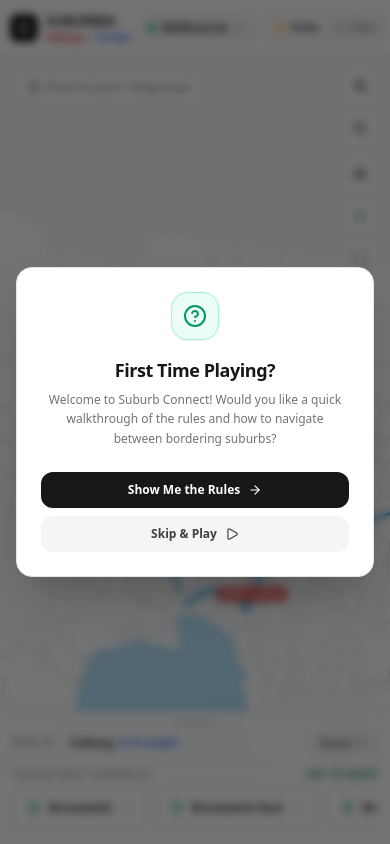
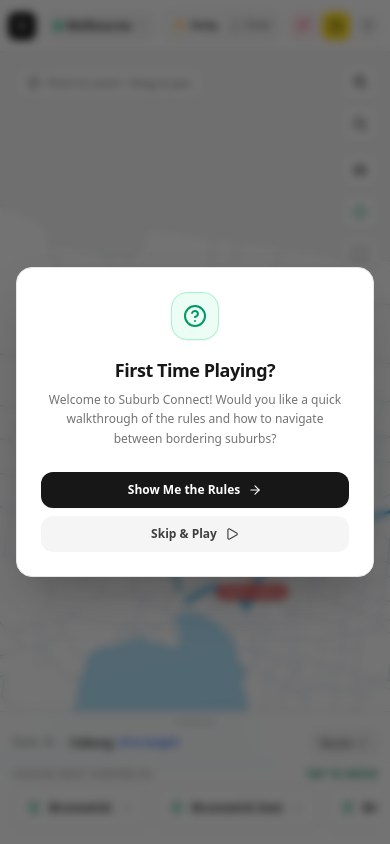
Before and after one commit to ggop/suburbia, a React (Vite) app: page / in a window 390 px wide. Built offline with nearby package versions, Linux system fonts and the light colour scheme.

Commit message:
fix: clear errors on game end and improve header
- Ensure error messages are cleared when a game is won, lost, or abandoned.
- Restrict error message visibility to active play state only.
- Refine header layout by hiding the text branding on smaller screens to prioritize game controls.

```diff
--- a/src/App.tsx
+++ b/src/App.tsx
@@ -187,8 +187,12 @@
   const isInitialMountRef = useRef<boolean>(true);
   const prevStatusRef = useRef<GameState['status']>(gameState.status);
 
-  // When game completes (won or lost) during active play, open results
+  // When game completes (won or lost) during active play, open results and clear any error/warning messages
   useEffect(() => {
+    if (gameState.status === 'won' || gameState.status === 'lost') {
+      setErrorMessage(null);
+    }
+
     if (isInitialMountRef.current) {
       isInitialMountRef.current = false;
       // On initial page load / new browser tab: do NOT load the results popup!
@@ -495,6 +499,7 @@
   // Give up on puzzle
   const handleGiveUp = useCallback(() => {
     if (gameState.status !== 'playing') return;
+    setErrorMessage(null);
     setGameState((prev) => ({
       ...prev,
       status: 'lost',
--- a/src/components/GameControls.tsx
+++ b/src/components/GameControls.tsx
@@ -143,7 +143,7 @@
         </div>
 
         {/* Error message alert on mobile */}
-        {errorMessage && (
+        {errorMessage && gameState.status === 'playing' && (
           <div className="mx-3 my-1 p-2 rounded-lg bg-amber-50 border border-amber-200 text-amber-900 text-[11px] flex items-center gap-2">
             <AlertCircle className="w-3.5 h-3.5 text-amber-600 shrink-0" />
             <span className="font-medium leading-tight">{errorMessage}</span>
@@ -412,7 +412,7 @@
           </div>
 
           {/* Error message alert banner */}
-          {errorMessage && (
+          {errorMessage && gameState.status === 'playing' && (
             <div className="flex items-center gap-2 p-2.5 rounded-lg bg-amber-50 border border-amber-200 text-amber-900 text-xs animate-fadeIn">
               <AlertCircle className="w-4 h-4 text-amber-600 shrink-0" />
               <span className="font-medium leading-tight">{errorMessage}</span>
--- a/src/components/Header.tsx
+++ b/src/components/Header.tsx
@@ -101,21 +101,17 @@
   return (
     <header
       id="game-header"
-      className="h-14 sm:h-16 border-b border-neutral-200 bg-white flex items-center justify-between px-2.5 sm:px-4 md:px-5 z-30 shadow-xs shrink-0 select-none text-neutral-900 gap-2"
+      className="h-13 sm:h-16 border-b border-neutral-200 bg-white flex items-center justify-between px-2 sm:px-4 md:px-5 z-30 shadow-xs shrink-0 select-none text-neutral-900 gap-1 sm:gap-2"
     >
       {/* Brand & Suburb Route Info */}
-      <div className="flex items-center gap-2 sm:gap-3 min-w-0 shrink-0">
-        <div className="w-7 h-7 sm:w-8 sm:h-8 bg-black rounded-lg flex items-center justify-center text-white font-black text-sm tracking-wider shrink-0 shadow-xs">
+      <div className="flex items-center gap-1.5 sm:gap-3 shrink-0">
+        <div className="w-7 h-7 sm:w-8 sm:h-8 bg-black rounded-lg flex items-center justify-center text-white font-black text-xs sm:text-sm tracking-wider shrink-0 shadow-xs">
           S
         </div>
-        <div className="min-w-0">
+        <div className="min-w-0 hidden md:block">
           <h1 className="font-extrabold text-sm sm:text-base tracking-tight text-neutral-900 flex items-center gap-1.5">
             <span>SUBURBIA</span>
           </h1>
-          <p className="text-[10px] sm:text-[11px] text-neutral-500 truncate max-w-[110px] xs:max-w-[170px] sm:max-w-md lg:hidden leading-tight">
-            <span className="text-red-600 font-semibold">{startSuburb?.name || 'Start'}</span> ➔{' '}
-            <span className="text-blue-600 font-semibold">{targetSuburb?.name || 'Target'}</span>
-          </p>
         </div>
       </div>
 
@@ -127,23 +123,23 @@
           onClick={() => setIsCityDropdownOpen((prev) => !prev)}
           aria-haspopup="listbox"
           aria-expanded={isCityDropdownOpen}
-          className="flex items-center gap-1.5 sm:gap-2 px-2 sm:px-2.5 py-1 sm:py-1.5 bg-neutral-100 hover:bg-neutral-200/90 border border-neutral-200 rounded-lg text-xs font-semibold text-neutral-900 transition-all cursor-pointer shadow-xs select-none"
+          className="flex items-center gap-1 sm:gap-2 px-1.5 sm:px-2.5 py-1 sm:py-1.5 bg-neutral-100 hover:bg-neutral-200/90 border border-neutral-200 rounded-lg text-xs font-semibold text-neutral-900 transition-all cursor-pointer shadow-xs select-none"
           title="Select city map"
         >
           <span
             className={`w-2 h-2 rounded-full shrink-0 ${getCityDotColor(selectedCity)}`}
           />
           <span className="font-bold">{CITIES[selectedCity]?.name || 'City'}</span>
-          <span className="text-[10px] text-neutral-500 font-mono hidden xs:inline">
+          <span className="text-[10px] text-neutral-500 font-mono hidden sm:inline">
             ({CITIES[selectedCity]?.badge})
           </span>
           {CITIES[selectedCity]?.isBeta && (
-            <span className="px-1.5 py-0.5 rounded text-[9px] sm:text-[10px] font-extrabold bg-amber-100 text-amber-800 border border-amber-300 uppercase tracking-wide">
+            <span className="hidden sm:inline px-1.5 py-0.5 rounded text-[9px] sm:text-[10px] font-extrabold bg-amber-100 text-amber-800 border border-amber-300 uppercase tracking-wide">
               Beta
             </span>
           )}
           <ChevronDown
-            className={`w-3.5 h-3.5 text-neutral-500 transition-transform duration-200 ${
+            className={`w-3 h-3 sm:w-3.5 sm:h-3.5 text-neutral-500 transition-transform duration-200 ${
               isCityDropdownOpen ? 'rotate-180 text-neutral-900' : ''
             }`}
           />
@@ -222,7 +218,7 @@
         <button
           id="mode-daily-btn"
           onClick={() => onSelectMode('daily')}
-          className={`px-2 sm:px-2.5 py-1 rounded-md flex items-center gap-1 sm:gap-1.5 transition-all cursor-pointer text-[11px] sm:text-xs ${
+          className={`px-1.5 sm:px-2.5 py-1 rounded-md flex items-center gap-1 sm:gap-1.5 transition-all cursor-pointer text-[11px] sm:text-xs ${
             isDaily
               ? 'bg-white text-neutral-900 shadow-xs font-bold'
               : 'text-neutral-500 hover:text-neutral-900'
@@ -230,13 +226,13 @@
           title="Play today's universal daily challenge"
         >
           <Calendar className={`w-3 h-3 sm:w-3.5 sm:h-3.5 ${isDaily ? 'text-amber-500' : 'text-neutral-400'}`} />
-          <span>Daily</span>
+          <span className="hidden min-[380px]:inline">Daily</span>
         </button>
 
         <button
           id="mode-practice-btn"
           onClick={() => onSelectMode('practice')}
-          className={`px-2 sm:px-2.5 py-1 rounded-md flex items-center gap-1 sm:gap-1.5 transition-all cursor-pointer text-[11px] sm:text-xs ${
+          className={`px-1.5 sm:px-2.5 py-1 rounded-md flex items-center gap-1 sm:gap-1.5 transition-all cursor-pointer text-[11px] sm:text-xs ${
             !isDaily
               ? 'bg-white text-neutral-900 shadow-xs font-bold'
               : 'text-neutral-500 hover:text-neutral-900'
@@ -245,7 +241,7 @@
         >
           <Dices className={`w-3 h-3 sm:w-3.5 sm:h-3.5 ${!isDaily ? 'text-indigo-500' : 'text-neutral-400'}`} />
           <span className="hidden sm:inline">Practice</span>
-          <span className="sm:hidden">Free</span>
+          <span className="hidden min-[380px]:inline sm:hidden">Free</span>
         </button>
       </div>
 
@@ -273,10 +269,10 @@
             id="header-give-up-btn"
             onClick={onGiveUp}
             title="Give up and reveal shortest path"
-            className="p-1.5 sm:px-2.5 sm:py-1.5 rounded-lg text-xs font-semibold text-rose-700 bg-rose-50 hover:bg-rose-100 border border-rose-200 flex items-center gap-1.5 transition-colors cursor-pointer"
+            className="p-1.5 sm:px-2.5 sm:py-1.5 rounded-lg text-xs font-semibold text-rose-700 bg-rose-50 hover:bg-rose-100 border border-rose-200 flex items-center gap-1 sm:gap-1.5 transition-colors cursor-pointer"
           >
             <Flag className="w-3.5 h-3.5 text-rose-500" />
-            <span className="hidden sm:inline">Give Up</span>
+            <span className="hidden md:inline">Give Up</span>
           </button>
         )}
 
@@ -286,7 +282,7 @@
             id="toggle-best-path-header-btn"
             onClick={onToggleBestPath}
             title="Toggle optimal path overlay on map"
-            className={`p-1.5 sm:px-3 sm:py-1.5 rounded-lg text-xs font-semibold flex items-center gap-1.5 transition-colors border ${
+            className={`p-1.5 sm:px-3 sm:py-1.5 rounded-lg text-xs font-semibold flex items-center gap-1 sm:gap-1.5 transition-colors border ${
               showBestPath
                 ? 'bg-violet-50 text-violet-800 border-violet-300 shadow-xs'
                 : 'bg-white text-neutral-700 border-neutral-200 hover:bg-neutral-50'
@@ -302,10 +298,10 @@
           <button
             id="view-results-btn"
             onClick={onOpenResultModal}
-            className="p-1.5 sm:px-2.5 sm:py-1.5 rounded-lg text-xs font-semibold bg-neutral-100 text-neutral-800 border border-neutral-200 hover:bg-neutral-200 flex items-center gap-1.5 transition-colors cursor-pointer"
+            className="p-1.5 sm:px-2.5 sm:py-1.5 rounded-lg text-xs font-semibold bg-neutral-100 text-neutral-800 border border-neutral-200 hover:bg-neutral-200 flex items-center gap-1 sm:gap-1.5 transition-colors cursor-pointer"
           >
             <Trophy className="w-3.5 h-3.5 text-neutral-700" />
-            <span className="hidden sm:inline">Scorecard</span>
+            <span className="hidden md:inline">Scorecard</span>
           </button>
         )}
 
@@ -327,7 +323,7 @@
           id="how-to-play-btn"
           onClick={onOpenHowToPlay}
           title="How to Play"
-          className="p-1.5 sm:px-2.5 sm:py-1.5 rounded-lg text-xs font-medium text-neutral-700 hover:text-neutral-900 bg-white hover:bg-neutral-50 border border-neutral-200 transition-colors flex items-center gap-1 cursor-pointer"
+          className="p-1.5 sm:px-2.5 sm:py-1.5 rounded-lg text-xs font-medium text-neutral-700 hover:text-neutral-900 bg-white hover:bg-neutral-50 border border-neutral-200 transition-colors flex items-center justify-center gap-1 cursor-pointer shrink-0"
         >
           <HelpCircle className="w-3.5 h-3.5 text-neutral-500" />
           <span className="hidden sm:inline">Help</span>
@@ -339,22 +335,20 @@
             id="header-new-round-btn"
             onClick={onNewGame}
             title="Start a new practice puzzle with random suburbs"
-            className="p-1.5 sm:px-3 sm:py-1.5 rounded-lg text-xs font-bold bg-black hover:bg-neutral-800 text-white transition-all shadow-xs flex items-center gap-1.5 active:scale-95 cursor-pointer"
+            className="p-1.5 sm:px-3 sm:py-1.5 rounded-lg text-xs font-bold bg-black hover:bg-neutral-800 text-white transition-all shadow-xs flex items-center justify-center gap-1.5 active:scale-95 cursor-pointer shrink-0"
           >
             <RotateCcw className="w-3.5 h-3.5" />
             <span className="hidden sm:inline">New Round</span>
-            <span className="sm:hidden">New</span>
           </button>
         ) : isGameOver ? (
           <button
             id="header-practice-mode-btn"
             onClick={() => onSelectMode('practice')}
             title="Today's Daily is finished. Play unlimited Practice puzzles!"
-            className="p-1.5 sm:px-3 sm:py-1.5 rounded-lg text-xs font-bold bg-black hover:bg-neutral-800 text-white transition-all shadow-xs flex items-center gap-1.5 active:scale-95 cursor-pointer"
+            className="p-1.5 sm:px-3 sm:py-1.5 rounded-lg text-xs font-bold bg-black hover:bg-neutral-800 text-white transition-all shadow-xs flex items-center justify-center gap-1.5 active:scale-95 cursor-pointer shrink-0"
           >
             <Dices className="w-3.5 h-3.5 text-indigo-400" />
             <span className="hidden sm:inline">Play Practice</span>
-            <span className="sm:hidden">Practice</span>
           </button>
         ) : null}
       </div>
```
